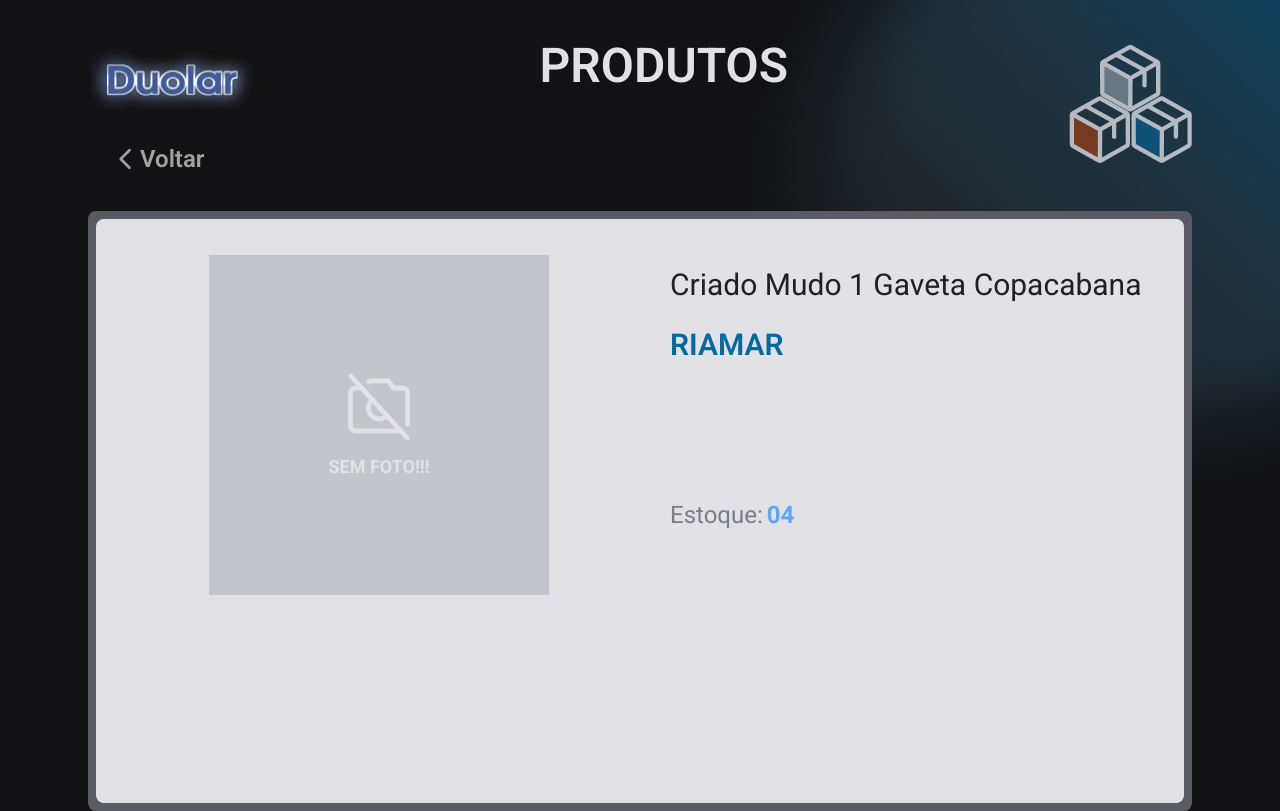
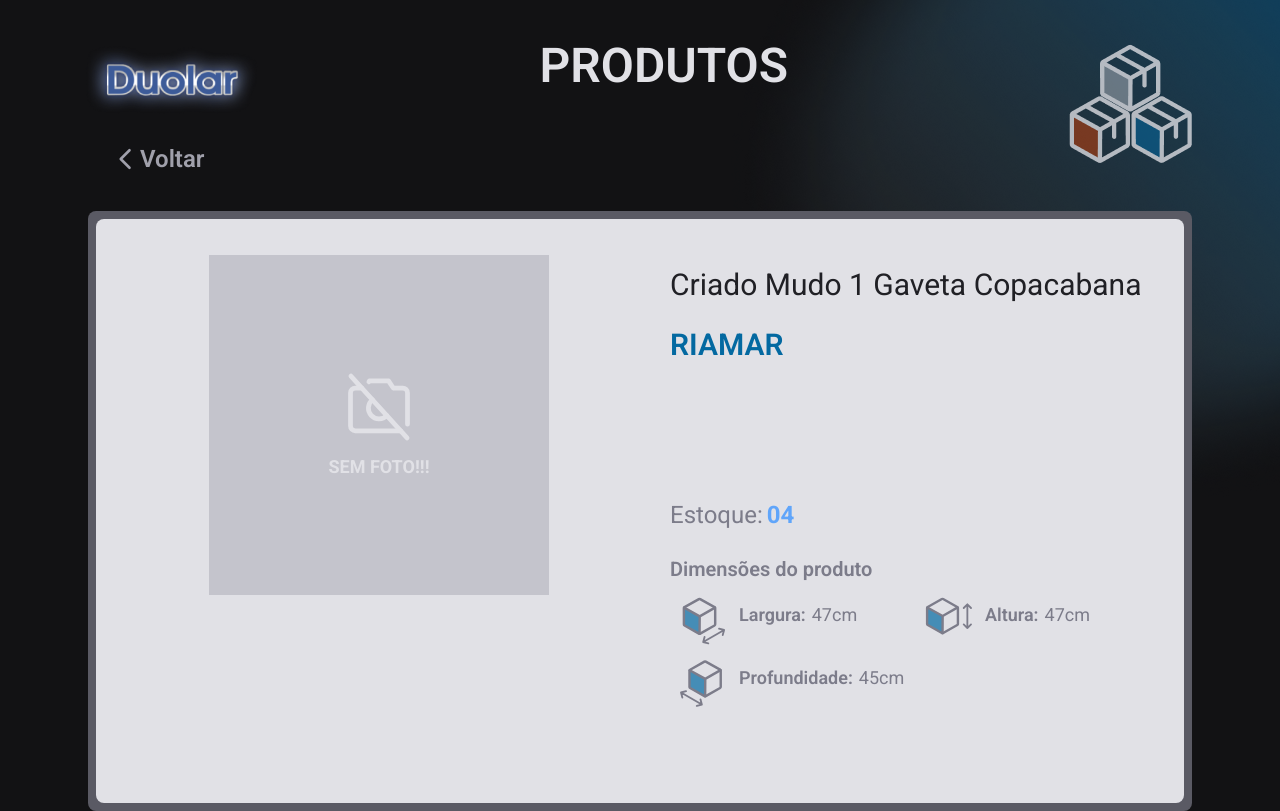
Before and after one commit to DarcioCarvalho/duolar-estoque, a React (Vite) app: page /productDetail/1 in a window 1280 px wide. Built offline with nearby package versions, Linux system fonts and the light colour scheme.

Commit message:
feat: Added information about product dimensions

```diff
--- /dev/null
+++ b/src/components/ProductDepthIcon.tsx
@@ -0,0 +1,42 @@
+interface ProductDepthIconProps {
+  width?: number;
+}
+
+export function ProductDepthIcon({ width = 52 }: ProductDepthIconProps) {
+  return (
+    <svg
+      xmlns="http://www.w3.org/2000/svg"
+      width={width} /* "52" */
+      height={Math.floor(width * 1.0385)} /* "54" */
+      fill="none"
+      viewBox="0 0 52 54"
+    >
+      <path
+        stroke="#7C7C8A"
+        strokeLinecap="round"
+        strokeLinejoin="round"
+        strokeWidth="2"
+        d="M8.244 35.815L2.78 37.28l1.464 5.464M23.833 44.815l1.464 5.464-5.464 1.464M2.78 37.28l22.517 13"
+      ></path>
+      <path
+        fill="#0369A1"
+        d="M12.122 13.164a1.424 1.424 0 00-.192.721l.022 17.332a1.423 1.423 0 00.723 1.23l15.48 8.68c.208.12.445.18.685.176l.134-18.774-16.852-9.365z"
+        opacity="0.7"
+      ></path>
+      <path
+        stroke="#7C7C8A"
+        strokeLinecap="round"
+        strokeLinejoin="round"
+        strokeWidth="2.629"
+        d="M45.702 31.173l-.022-17.332a1.423 1.423 0 00-.722-1.23l-15.48-8.68a1.371 1.371 0 00-1.372.002l-15.457 8.72a1.424 1.424 0 00-.72 1.232l.023 17.332a1.424 1.424 0 00.723 1.23l15.48 8.68a1.37 1.37 0 001.37 0l15.458-8.722a1.424 1.424 0 00.72-1.232v0z"
+      ></path>
+      <path
+        stroke="#7C7C8A"
+        strokeLinecap="round"
+        strokeLinejoin="round"
+        strokeWidth="2.629"
+        d="M45.485 13.12l-16.51 9.41-16.853-9.366M28.974 22.53l-.134 18.773"
+      ></path>
+    </svg>
+  );
+}
--- a/src/components/ProductDetailCard.tsx
+++ b/src/components/ProductDetailCard.tsx
@@ -1,6 +1,10 @@
 import { CameraSlash } from "phosphor-react";
 import { Text } from "./Text";
 import { Stock } from "../types/stock";
+import { ProductWidthIcon } from "./ProductWidthIcon";
+import { ProductDimensionProperty } from "./ProductDimensionProperty";
+import { ProductHeightIcon } from "./ProductHeightIcon";
+import { ProductDepthIcon } from "./ProductDepthIcon";
 
 interface ProductDetailCardProps {
   stockProduct: Stock;
@@ -44,7 +48,7 @@ export function ProductDetailCard({ stockProduct }: ProductDetailCardProps) {
             </Text>
           </div>
 
-          <div className="flex gap-1 mt-2 md:mt-8 pt-1 text-md md:text-2xl">
+          <div className="flex gap-1 mt-2 md:mt-8 pt-1 text-base md:text-2xl">
             <Text className=" text-gray-400">
               Estoque:
             </Text>
@@ -53,6 +57,42 @@ export function ProductDetailCard({ stockProduct }: ProductDetailCardProps) {
               {String(stockProduct.amount).padStart(2, "0")}
             </Text>
           </div>
+
+          {stockProduct.product.size &&
+            <div className="flex flex-col gap-3 mt-5 text-base md:text-xl">
+              <Text className="text-gray-400 font-semibold ">
+                Dimensões do produto
+              </Text>
+
+              <div className="ml-2 grid grid-cols-1 lg:grid-cols-2 gap-y-1.5 text-gray-400 text-sm md:text-lg">
+
+                <ProductDimensionProperty
+                  iconProperty={<ProductWidthIcon width={49} />}
+                  title="Largura:"
+                  value={stockProduct.product.size.width}
+                />
+
+                <ProductDimensionProperty
+                  iconProperty={<ProductHeightIcon width={52} />}
+                  title="Altura:"
+                  value={stockProduct.product.size.height}
+                />
+
+              </div>
+
+              {stockProduct.product.size.depth &&
+                <div className="ml-2 -mt-2 smaller:mt-0 text-gray-400 text-sm md:text-lg">
+                  <ProductDimensionProperty
+                    iconProperty={<ProductDepthIcon width={49} />}
+                    title="Profundidade:"
+                    value={stockProduct.product.size.depth}
+                  />
+                </div>
+              }
+
+
+            </div>
+          }
 
           {stockProduct.isAssembled &&
             <div className="flex w-32 md:w-64 h-7 md:h-16 mt-5 md:mt-20 mx-auto bg-orange-600 opacity-75 rounded-4xl items-center justify-center">
--- /dev/null
+++ b/src/components/ProductDimensionProperty.tsx
@@ -0,0 +1,29 @@
+import { ReactNode } from "react";
+import { Text } from "./Text";
+
+interface ProductDimensionPropertyProps {
+  iconProperty: ReactNode;
+  title: string;
+  value: string;
+}
+
+export function ProductDimensionProperty({ iconProperty, title, value }: ProductDimensionPropertyProps) {
+  return (
+    <div className="flex gap-1.5">
+
+      <div className="min-w-[49px]">
+        {iconProperty}
+      </div>
+
+      <div className="flex flex-col smaller:flex-row gap-0 smaller:gap-1.5">
+        <Text className="ml-1.5 pt-1.5 font-semibold">
+          {title}
+        </Text >
+        <Text className="pt-1.5 ml-5 smaller:ml-0">
+          {value}
+        </Text>
+      </div>
+
+    </div>
+  );
+}
--- /dev/null
+++ b/src/components/ProductHeightIcon.tsx
@@ -0,0 +1,42 @@
+interface ProductHeightIconProps {
+  width?: number;
+}
+
+export function ProductHeightIcon({ width = 56 }: ProductHeightIconProps) {
+  return (
+    <svg
+      xmlns="http://www.w3.org/2000/svg"
+      width={width}  /* "56" */
+      height={Math.floor(width * 0.8215)}  /* "46" */
+      fill="none"
+      viewBox="0 0 56 46"
+    >
+      <path
+        stroke="#7C7C8A"
+        strokeLinecap="round"
+        strokeLinejoin="round"
+        strokeWidth="2"
+        d="M46.307 32.26l4 4 4-4M46.307 14.26l4-4 4 4M50.306 36.26v-26"
+      ></path>
+      <path
+        fill="#0369A1"
+        d="M6.395 13.644a1.424 1.424 0 00-.193.721l.023 17.332a1.424 1.424 0 00.722 1.23l15.479 8.68c.208.12.445.18.685.176l.134-18.774-16.85-9.365z"
+        opacity="0.7"
+      ></path>
+      <path
+        stroke="#7C7C8A"
+        strokeLinecap="round"
+        strokeLinejoin="round"
+        strokeWidth="2.629"
+        d="M39.971 31.653l-.022-17.332a1.424 1.424 0 00-.722-1.23l-15.479-8.68a1.37 1.37 0 00-1.37.002l-15.456 8.72a1.424 1.424 0 00-.72 1.232l.023 17.332a1.424 1.424 0 00.722 1.23l15.479 8.68a1.37 1.37 0 001.37-.001l15.456-8.721a1.423 1.423 0 00.72-1.232v0z"
+      ></path>
+      <path
+        stroke="#7C7C8A"
+        strokeLinecap="round"
+        strokeLinejoin="round"
+        strokeWidth="2.629"
+        d="M39.755 13.6l-16.51 9.41-16.85-9.366M23.245 23.01l-.134 18.773"
+      ></path>
+    </svg>
+  );
+}
--- /dev/null
+++ b/src/components/ProductWidthIcon.tsx
@@ -0,0 +1,43 @@
+
+interface ProductWidthIconProps {
+  width?: number;
+}
+
+export function ProductWidthIcon({ width = 52 }: ProductWidthIconProps) {
+  return (
+    <svg
+      xmlns="http://www.w3.org/2000/svg"
+      width={width} /* "52" */
+      height={Math.floor(width * 1.0577)} /* "55" */
+      fill="none"
+      viewBox="0 0 52 55"
+    >
+      <path
+        stroke="#7C7C8A"
+        strokeLinecap="round"
+        strokeLinejoin="round"
+        strokeWidth="2"
+        d="M28.237 45.295l-1.464 5.464 5.464 1.464M43.826 36.295l5.464 1.464-1.464 5.464M26.773 50.76l22.517-13"
+      ></path>
+      <path
+        fill="#0369A1"
+        d="M6.115 13.644a1.424 1.424 0 00-.192.721l.023 17.332a1.423 1.423 0 00.722 1.23l15.48 8.68c.209.12.446.18.686.176l.134-18.774-16.853-9.365z"
+        opacity="0.7"
+      ></path>
+      <path
+        stroke="#7C7C8A"
+        strokeLinecap="round"
+        strokeLinejoin="round"
+        strokeWidth="2.629"
+        d="M39.696 31.653l-.023-17.332a1.424 1.424 0 00-.722-1.23l-15.48-8.68a1.371 1.371 0 00-1.371.002l-15.458 8.72a1.424 1.424 0 00-.719 1.232l.023 17.332a1.424 1.424 0 00.722 1.23l15.48 8.68a1.37 1.37 0 001.371-.001l15.458-8.721a1.424 1.424 0 00.719-1.232v0z"
+      ></path>
+      <path
+        stroke="#7C7C8A"
+        strokeLinecap="round"
+        strokeLinejoin="round"
+        strokeWidth="2.629"
+        d="M39.479 13.6l-16.511 9.41-16.853-9.366M22.968 23.01l-.134 18.773"
+      ></path>
+    </svg>
+  );
+}
```
